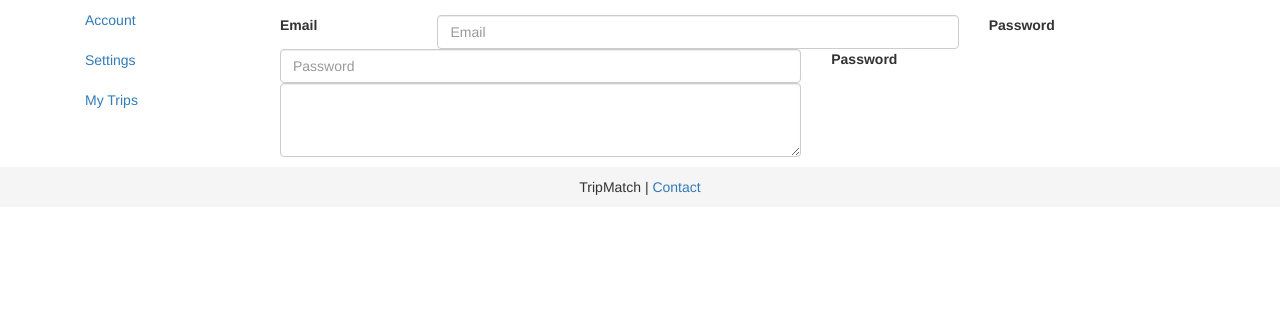
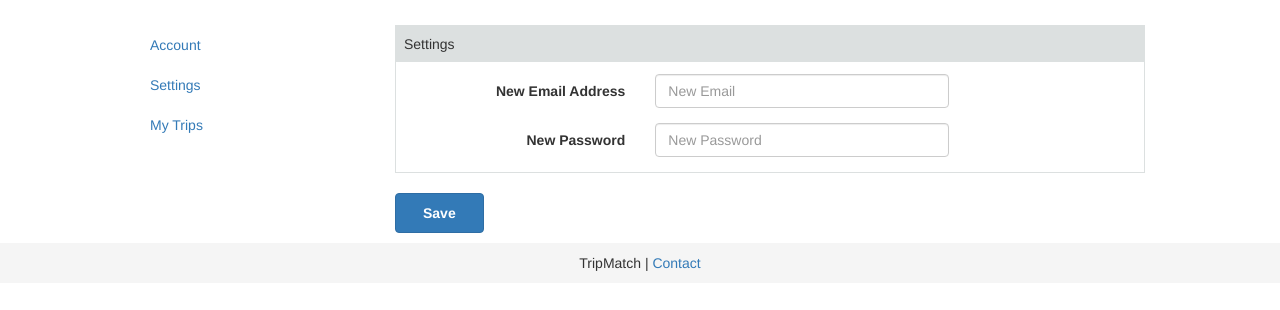
Before and after one commit to zx907/TripMatch, a Flask app: page /manage in a window 1280 px wide. Shown: the part 52-362 px from the top of the page. Run offline with Flask 2, Linux system fonts and the light colour scheme; a user stored in the database is signed in; data comes from the database, SQL or seed files in the repository; some libraries are stand-ins or nearby versions.

Commit message:
it seems that manage-trips works

```diff
--- a/tripmatch/static/css/manage.css
+++ b/tripmatch/static/css/manage.css
@@ -0,0 +1,56 @@
+.manage-main {
+    margin-top: 25px;
+    margin-left: 50px;
+    margin-right: 50px;
+}
+
+.panel-box {
+    border: 1px solid rgb(220, 224, 224);
+    margin-bottom: 20px;
+}
+
+.panel-header {
+    background-color: rgb(220,224,224);
+    margin-bottom: 12px;
+    padding: 8px;
+}
+
+.panel-btn {
+    padding: 9px 27px;
+    font-weight: bold;
+}
+
+.crop {
+    width: 80px;
+    height: 80px;
+    overflow: hidden;
+
+}
+
+.crop img {
+    width: 80px;
+}
+
+.trip-row {
+    position: relative;
+    margin: 10px;
+}
+
+.trip-row-thumbnails {
+    display: inline-block;
+    vertical-align: middle;
+}
+
+.trip-row-content {
+    display: inline-block;
+    margin-left: 15px;
+    vertical-align: top;
+}
+
+.right-middle {
+    position: absolute;
+    right: 0;
+    top: 25%;
+    margin-right: 10px;
+    font-style: italic;
+}
--- a/tripmatch/templates/manage.html
+++ b/tripmatch/templates/manage.html
@@ -25,7 +25,9 @@
         {% endif %}
 
         <!-- main content -->
-        {% block manage_content %}{% endblock %}
+        {% block manage_content %}
+
+        {% endblock %}
 
     </div>
     <!-- Footer -->
--- a/tripmatch/templates/manage_profile.html
+++ b/tripmatch/templates/manage_profile.html
@@ -2,30 +2,30 @@
 
 {% block manage_content %}
 <div class="container">
-  <div class="row">
+  <div class="row manage-main">
 
     {% include 'manage_sidebar.html' %}
 
-    <div class="col-md-10 col-sm-9 manage_profile">
-      <form action="" method="post">
-        <div class="form-group">
-          <label for="inputEmail3" class="col-sm-2 control-label">Email</label>
-          <div class="col-sm-7">
-            <input type="email" class="form-control" id="inputEmail3" placeholder="Email">
+    <div class="col-md-9 col-sm-9 manage_profile">
+      <form method="post" class="form-horizontal">
+        <div class="panel-box">
+          <div class="panel-header">
+            Settings
+          </div>
+          <div class="form-group ">
+            <label for="NewEmail" class="col-sm-4 control-label">New Email Address</label>
+            <div class="col-sm-5">
+              <input type="email" class="form-control" id="NewEmail" placeholder="New Email">
+            </div>
+          </div>
+          <div class="form-group">
+            <label for="NewPassword" class="col-sm-4 control-label">New Password</label>
+            <div class="col-sm-5">
+              <input type="password" class="form-control" id="NewPassword" placeholder="New Password">
+            </div>
           </div>
         </div>
-        <div class="form-group">
-          <label for="inputPassword3" class="col-sm-2 control-label">Password</label>
-          <div class="col-sm-7">
-            <input type="password" class="form-control" id="inputPassword3" placeholder="Password">
-          </div>
-        </div>
-        <div class="form-group">
-          <label for="inputPassword3" class="col-sm-2 control-label">Password</label>
-          <div class="col-sm-7">
-            <textarea class="form-control" rows="3"></textarea>
-          </div>
-        </div>
+        <button type="submit" class="btn btn-primary btn-large panel-btn">Save</button>
       </form>
     </div>
 
--- a/tripmatch/templates/manage_sidebar.html
+++ b/tripmatch/templates/manage_sidebar.html
@@ -1,5 +1,5 @@
 {% block sidebar %}
-  <div class="col-md-2 col-sm-3 sidebar">
+  <div class="col-md-3 col-sm-3 sidebar">
     <ul class="nav nav-sidebar">
       <li><a href="{{url_for('manage_profile')}}">Account</a></li>
       <li><a href="{{url_for('manage_inbox')}}">Settings</a></li>
--- a/tripmatch/templates/nav_loggedin.html
+++ b/tripmatch/templates/nav_loggedin.html
@@ -8,6 +8,7 @@
             <ul class="nav navbar-nav">
                 <p class="navbar-btn">
                     <a href="{{url_for('new_trip')}}" class="btn btn-default btn-success">Post New Trip</a>
+                    <a href="{{url_for('manage_profile')}}" class="btn btn-default btn-info">Manage</a>
                     <a href="{{url_for('logout')}}" class="btn btn-default">Log Out</a>
                 </p>
             </ul>
--- a/tripmatch/trip_server.py
+++ b/tripmatch/trip_server.py
@@ -13,7 +13,7 @@ from model.tripmatch_model import Base, Users, TripDetails, Waitinglist, Destina
 from werkzeug.security import check_password_hash, generate_password_hash, gen_salt
 from werkzeug.utils import secure_filename
 from jinja2 import TemplateNotFound
-from datetime import datetime
+from datetime import datetime, timedelta
 from functools import wraps
 import random
 import string
@@ -106,7 +106,7 @@ def display_trip(trip_id):
 
 @app.route('/new_trip', methods=['GET', 'POST'])
 def new_trip():
-    app.logger.debug('new_trip function')
+    app.logger.info('new_trip function')
     if 'user_id' not in login_session:
         redirect(url_for('login'))
 
@@ -121,7 +121,7 @@ def new_trip():
                 destination=request.form['destination']
             )[0]
 
-            date_create = datetime.now().isoformat(' ')
+            date_create = datetime.strftime(datetime.now(), '%Y-%m-%d %H:%M:%S')
 
             new_trip = TripDetails(user_id=login_session['user_id'],
                                    destination_id=destination.id,
@@ -135,19 +135,19 @@ def new_trip():
 
             # if no image is to upload, new_trip.ima_name = None
             if 'new_trip_img_file' not in request.files:
-                app.logger.debug('No file')
+                app.logger.info('No file')
 
             file = request.files['new_trip_img_file']
-            app.logger.debug('original filename: {}'.format(file.filename))
+            app.logger.info('original filename: {}'.format(file.filename))
 
             if file and allowed_file(file.filename):
                 filename = secure_filename(file.filename)
                 file.save(os.path.join(app.config['UPLOAD_FOLDER'], filename))
                 new_trip.img_name = filename
-                app.logger.debug('uploaded filename in new_trip: {}'.format(new_trip.img_name))
+                app.logger.info('uploaded filename in new_trip: {}'.format(new_trip.img_name))
             else:
                 new_trip.img_name = None
-                app.logger.debug('should be empty filename: {}'.format(new_trip.img_name))
+                app.logger.info('should be empty filename: {}'.format(new_trip.img_name))
 
             db_session.add(new_trip)
             db_session.commit()
@@ -155,10 +155,15 @@ def new_trip():
         # todo, specify what exception is expected here
         except Exception as e:
             db_session.rollback()
-            app.logger.debug(e)
+            app.logger.info(e)
             flash('Failed to post your trip')
 
     return render_template('new_trip.html')
+
+
+@app.route('/edit_trip/<int:trip_id>')
+def edit_trip(trip_id):
+    return "skip"
 
 
 @app.route('/login', methods=['GET', 'POST'])
@@ -167,7 +172,7 @@ def login():
 
     # redirect to home page if user has already been logged in
     if login_session.get('user_id', None):
-        app.logger.debug(login_session['user_id'])
+        app.logger.info(login_session['user_id'])
         return redirect(url_for('timeline'))
     error = None
     # Log user in
@@ -305,7 +310,7 @@ def upload_trip_img():
 @app.route('/manage/profile')
 def manage_profile():
     # if login_session.get('user_id', None):
-    #     app.logger.debug('login_session user_id: {}'.format(login_session['user_id']))
+    #     app.logger.info('login_session user_id: {}'.format(login_session['user_id']))
     #     return redirect(url_for('timeline'))
     db_session = Session()
     user = db_session.query(Users).filter(Users.id == login_session['user_id']).first()
@@ -317,10 +322,7 @@ def manage_profile():
 def manage_trips():
     session = Session()
     trips = session.query(TripDetails).filter(TripDetails.user_id == login_session['user_id']).all()
-
-    # def calc_end_date(start_date, duration):
-    #     return (datetime.strptime(start_date, '%Y-%m-%d') + datetime.timedelta(days=duration)).strftime('%Y-%m-%d')
-    app.logger.debug(trips)
+    app.logger.info(trips)
     return render_template('manage_trips.html', trips=trips)
 
 
@@ -330,6 +332,12 @@ def manage_inbox():
     messages = session.query(Messages).join(Users).filter(Users.id == login_session['user_id']).all()
     return render_template('manage_inbox.html', messages=messages)
 
+
+@app.context_processor
+def utility_processor():
+    def calc_date_end(start_date, duration):
+        return (datetime.strptime(start_date, '%Y-%m-%d') + timedelta(int(duration))).strftime('%Y-%m-%d')
+    return dict(calc_date_end=calc_date_end)
 
 # Restful api part
 class UserAPI(Resource):
```
Also changed, not shown: tripmatch/templates/manage_trips.html (+28 -12 lines).
